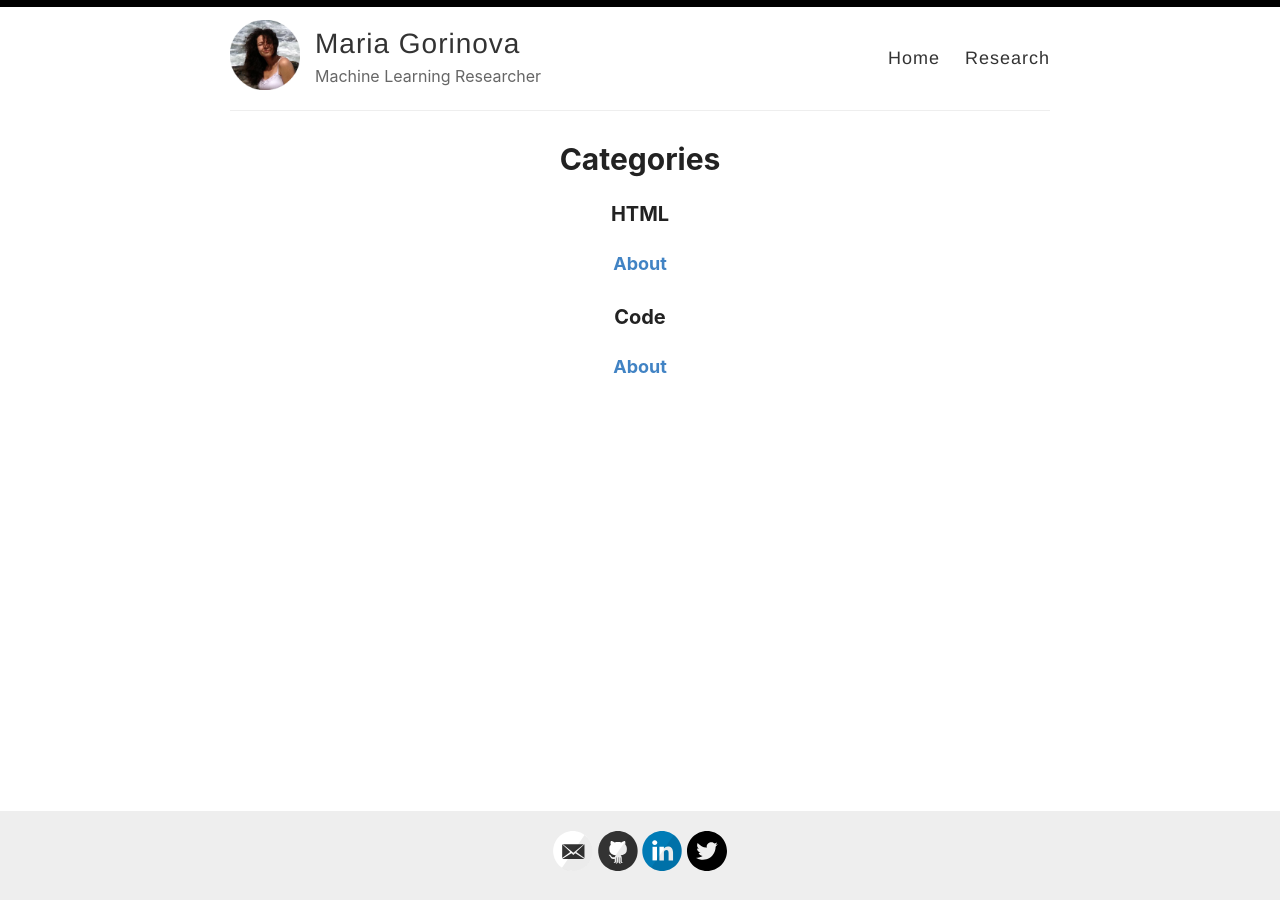
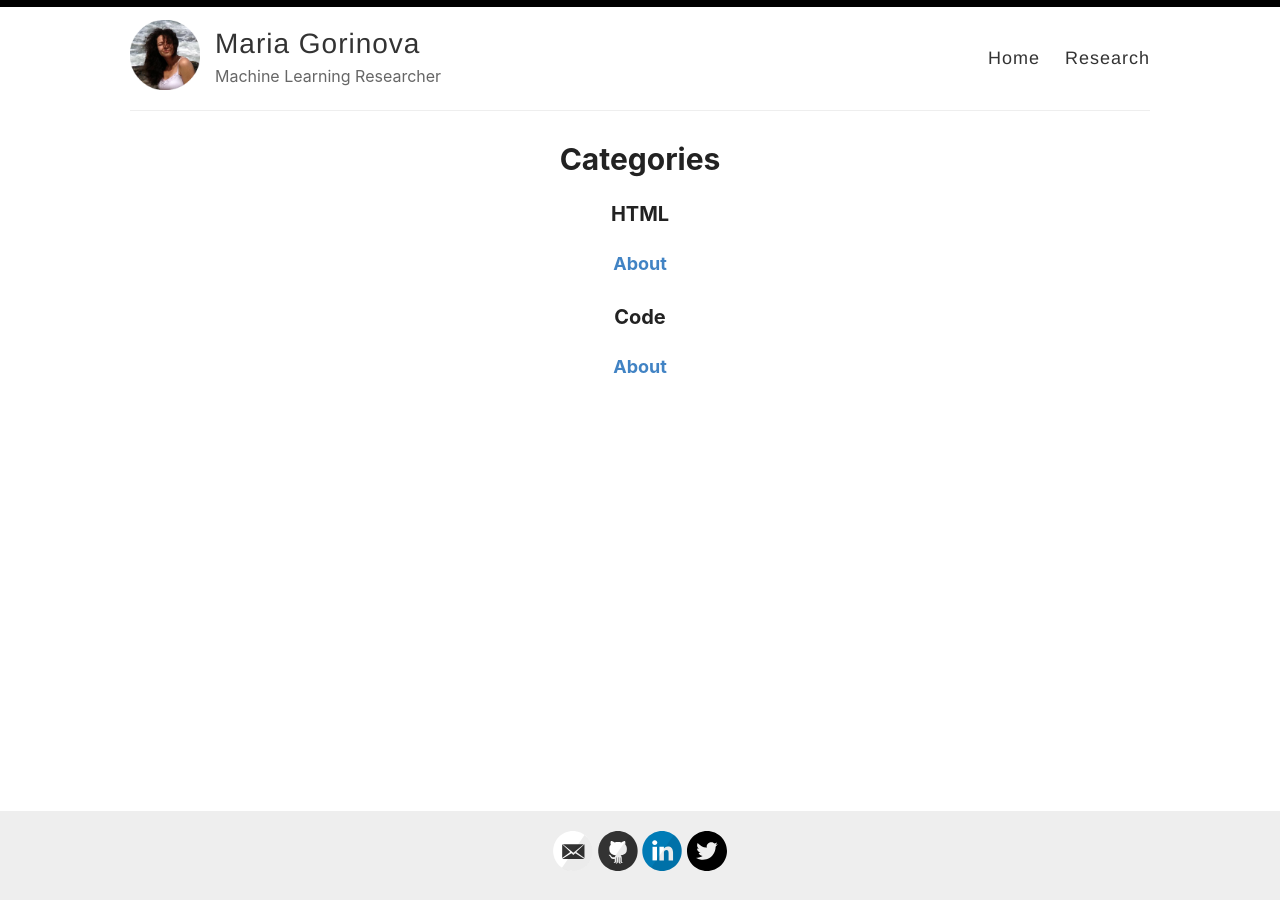
Before and after one commit to mgorinova/mgorinova.github.io, a Jekyll site: the page built from _pages/categories.md, in a window 1280 px wide. Built offline with Jekyll 4.4.1, drawn with Linux system fonts in a browser that asks for light colours.

Commit message:
style change

```diff
--- a/assets/style.scss
+++ b/assets/style.scss
@@ -32,7 +32,7 @@ body {
 
 .container {
   margin: 0 auto;
-  max-width: 840px;
+  max-width: 1040px;
   padding: 0 10px;
   width: 100%;
 }
```
